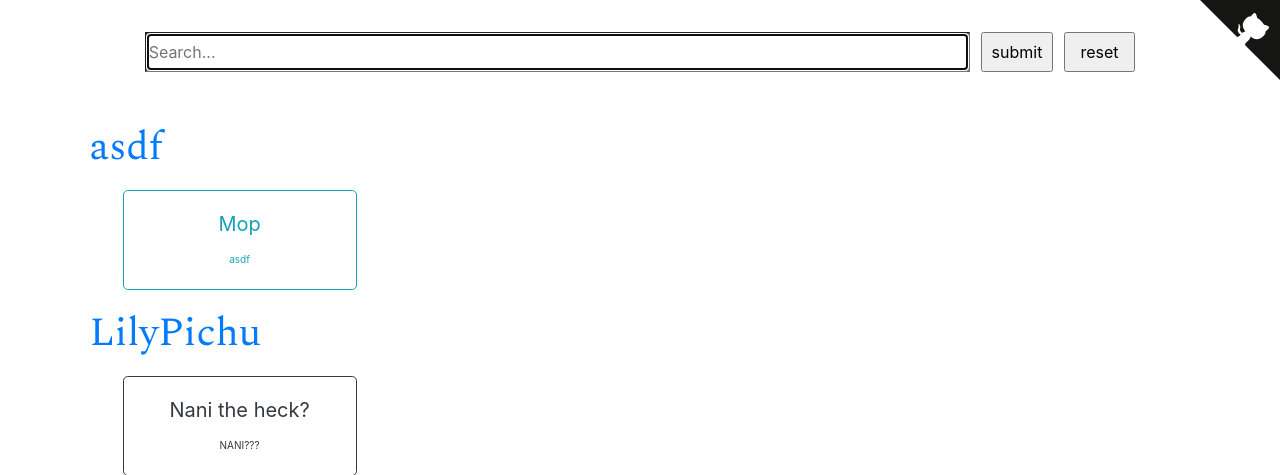
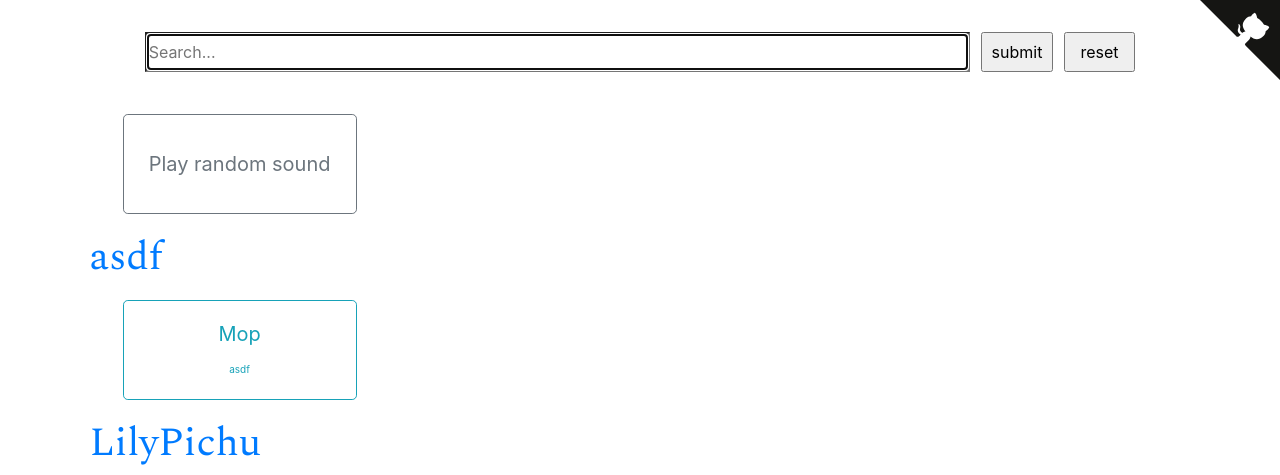
Before and after one commit to ADarkHero/Hero-Soundboard, a PHP site: page / in a window 1280 px wide. Shown: the top 475 px of the page. Run offline with PHP 8.4, Linux system fonts and the light colour scheme; data comes from the database, SQL or seed files in the repository.

Commit message:
Added a button to play a random sound. Fixes #3

```diff
--- a/index.php
+++ b/index.php
@@ -26,8 +26,14 @@
                 <?php } ?>
             </form>
 
+            <button type="button" class="btn btn-outline-secondary btn-lg soundButton randomSoundButton" onclick="playRandomSound()">
+                <span class="soundName">Play random sound</span>
+            </button>
+
             <?php
                 require_once 'database.php';
+                $soundList = array();
+
 
                 //If the user searches -> Display entries based on search
                 //If not: Display everything
@@ -59,7 +65,7 @@
 
                     //Display the buttons in random colors
                     $buttoncolors = array("primary", "secondary", "success", "danger", "warning", "info", "dark");
-                    ?><button type="button" class="btn btn-outline-<?php echo $buttoncolors[rand(0, count($buttoncolors)-1)]; ?> btn-lg soundButton" onclick="playSound('<?php echo $row["SoundFilePath"];  ?>')">
+                    ?><button type="button" class="btn btn-outline-<?php echo $buttoncolors[rand(0, count($buttoncolors)-1)]; ?> btn-lg soundButton" onclick="playSound('<?php echo $row["SoundFilePath"];  array_push($soundList, $row["SoundFilePath"]); ?>')">
                         <?php
                             echo '<span class="soundName">'.$row["SoundName"].'</span>';
                             if(strlen($row["SoundDescription"]) !== 0){
@@ -73,6 +79,7 @@
                     $lastCategory = $row["SoundCategory"];
 
                 }
+
             ?>
 
 
@@ -90,6 +97,23 @@
             }
         </script>
 
+        <script>
+            function playRandomSound(){
+                var randSounds = [];
+                <?php
+                    for($i = 0; $i < sizeof($soundList); $i++){
+                        echo "randSounds.push('".$soundList[$i]."'); ";
+                    }
+                ?>
+
+                var random = Math.floor((Math.random() * randSounds.length - 1) + 1);
+                var audio = new Audio(randSounds[random]);
+                audio.play();
+
+                alert(randSounds[random]);
+            }
+        </script>
+
 
     </body>
 </html>
```
